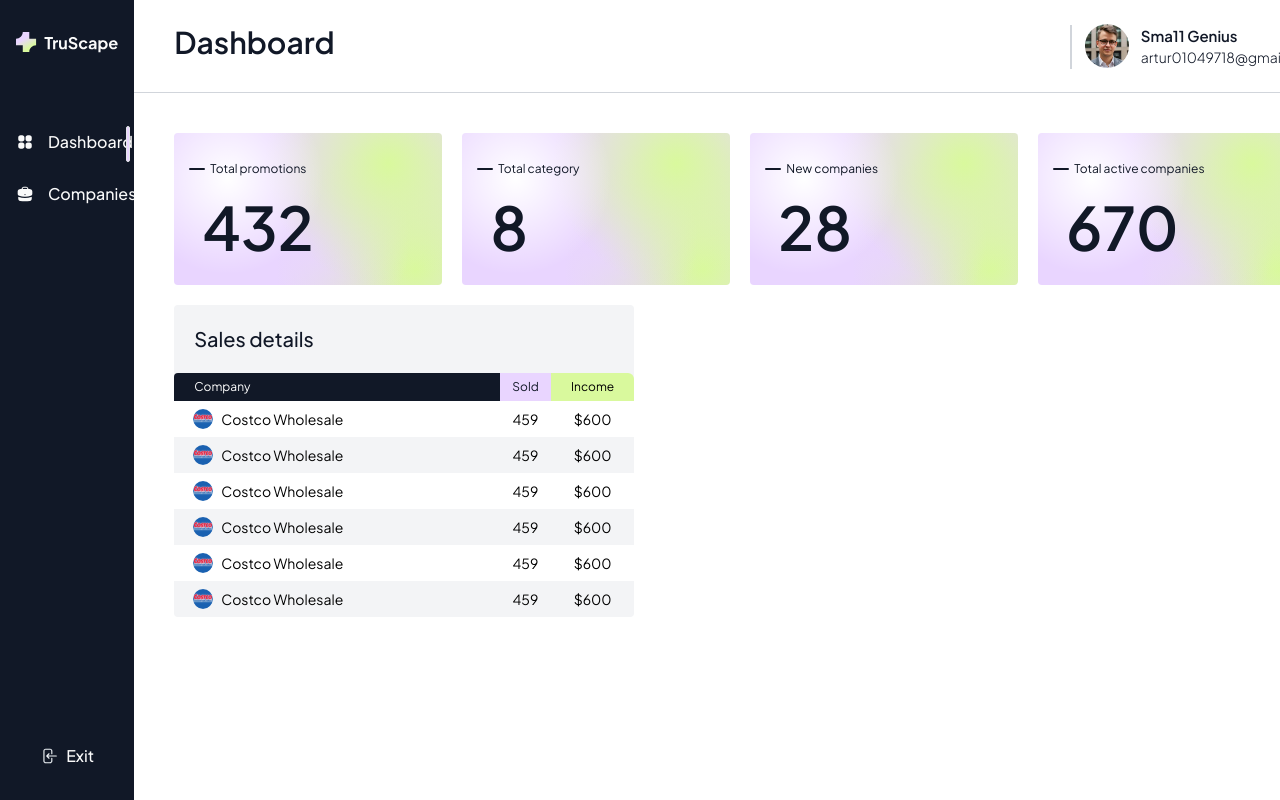
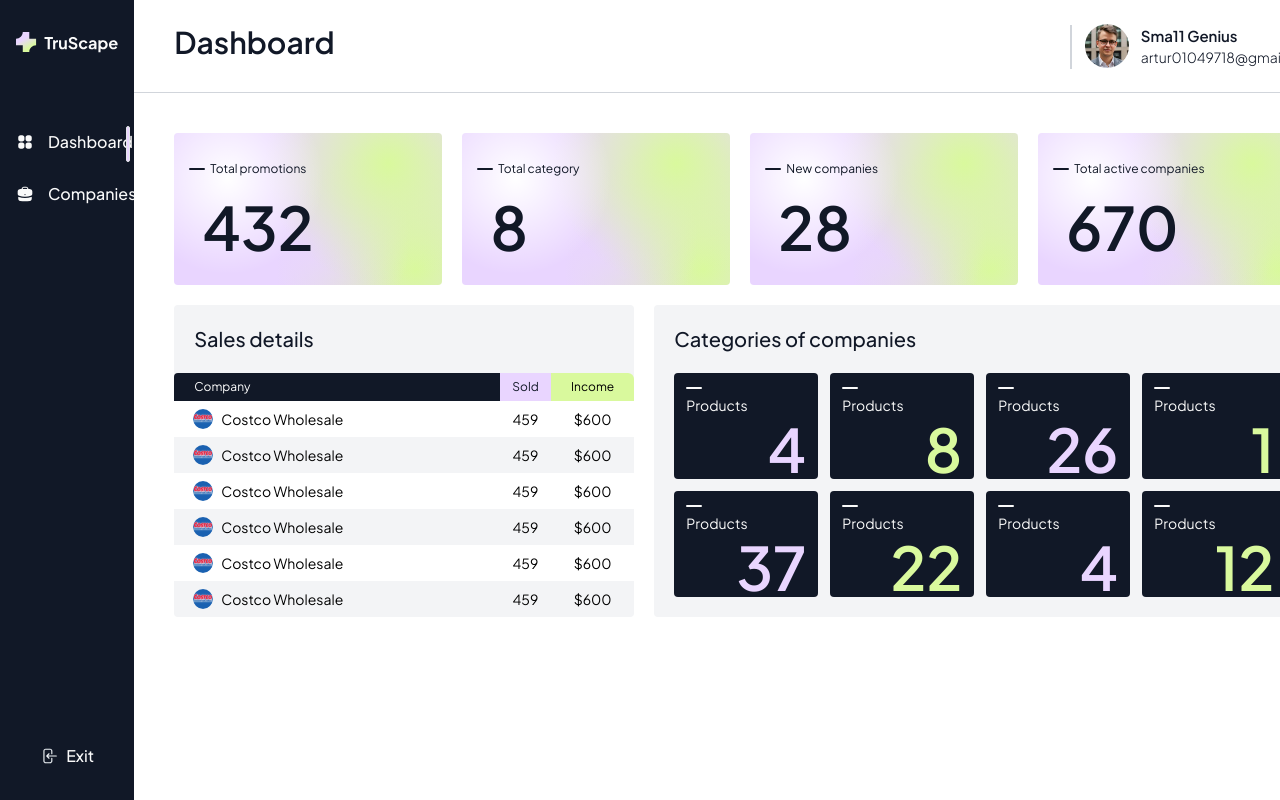
Before and after one commit to Artur-Luniaka/crm, a Next.js app: page /dashboard in a window 1280 px wide. Shown: the top 800 px of the page. Built offline with nearby package versions, Linux system fonts and the light colour scheme.

Commit message:
added categories of companies comp/styled

```diff
--- a/src/app/(admin)/dashboard/page.tsx
+++ b/src/app/(admin)/dashboard/page.tsx
@@ -1,5 +1,6 @@
 "use client";
 
+import CategoriesOfCompanies from "@/app/components/CategoriesOfCompanies/CategoriesOfCompanies";
 import DashBoardStatsBox from "@/app/components/DashBoardStatsBox/DashBoardStatsBox";
 import GeneralStats from "@/app/components/GeneralStats/GeneralStats";
 import Header from "@/app/components/Header/Header";
@@ -16,7 +17,10 @@ const Page = () => {
       <Header />
       <DashBoardStatsBox>
         <GeneralStats />
-        <SalesDetails />
+        <div className="flex gap-5">
+          <SalesDetails />
+          <CategoriesOfCompanies />
+        </div>
       </DashBoardStatsBox>
     </>
   );
--- /dev/null
+++ b/src/app/components/CategoriesOfCompanies/CategoriesOfCompanies.tsx
@@ -0,0 +1,35 @@
+"use client";
+
+import categories from "@/fakeAPI/categoriesOfCompanies.json";
+
+const CategoriesOfCompanies = () => {
+  return (
+    <div className="flex flex-col p-5 w-[652px] bg-[#f3f4f6] rounded-[4px]">
+      <h2 className="font-jakarta font-medium text-xl text-[#111827] mb-5">
+        Categories of companies
+      </h2>
+      <ul className="flex flex-wrap gap-3">
+        {categories.map((item, index) => (
+          <li
+            key={item.id}
+            className="flex flex-col w-[144px] bg-[#111827] px-3 pt-[22px] rounded-[4px] relative"
+          >
+            <span className="flex absolute top-[14px] w-4 h-0.5 bg-[#fafafa] rounded-[20px]"></span>
+            <p className="font-jakarta font-normal text-sm text-[#fafafa] mb-1">
+              {item.name}
+            </p>
+            <p
+              className={`font-jakarta font-semibold text-6xl text-end ${
+                index % 2 === 0 ? "text-[#e9d5ff]" : "text-[#d9f99d]"
+              }`}
+            >
+              {item.products}
+            </p>
+          </li>
+        ))}
+      </ul>
+    </div>
+  );
+};
+
+export default CategoriesOfCompanies;
--- /dev/null
+++ b/src/fakeAPI/categoriesOfCompanies.json
@@ -0,0 +1,42 @@
+[
+  {
+    "id": 1,
+    "name": "Products",
+    "products": 4
+  },
+  {
+    "id": 2,
+    "name": "Products",
+    "products": 8
+  },
+  {
+    "id": 3,
+    "name": "Products",
+    "products": 26
+  },
+  {
+    "id": 4,
+    "name": "Products",
+    "products": 1
+  },
+  {
+    "id": 5,
+    "name": "Products",
+    "products": 37
+  },
+  {
+    "id": 6,
+    "name": "Products",
+    "products": 22
+  },
+  {
+    "id": 7,
+    "name": "Products",
+    "products": 4
+  },
+  {
+    "id": 8,
+    "name": "Products",
+    "products": 12
+  }
+]
```
